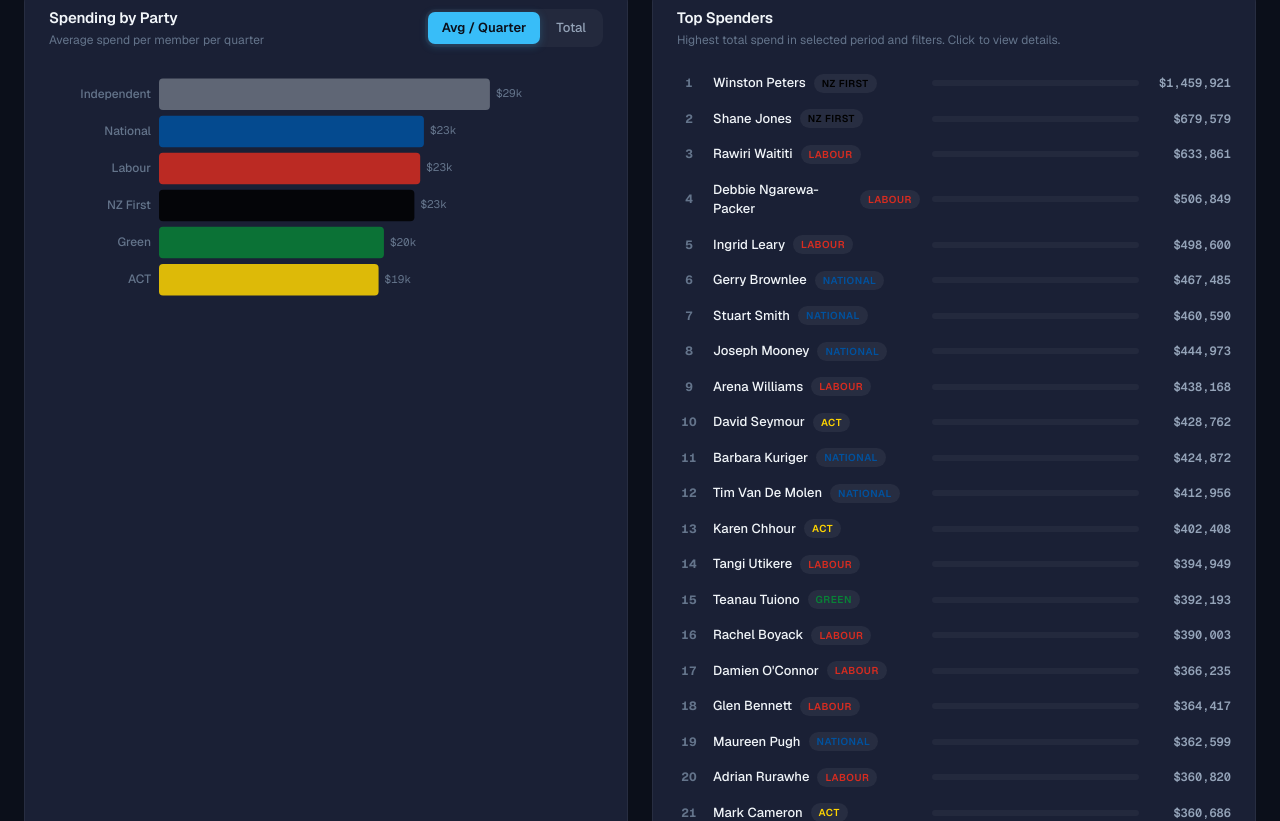
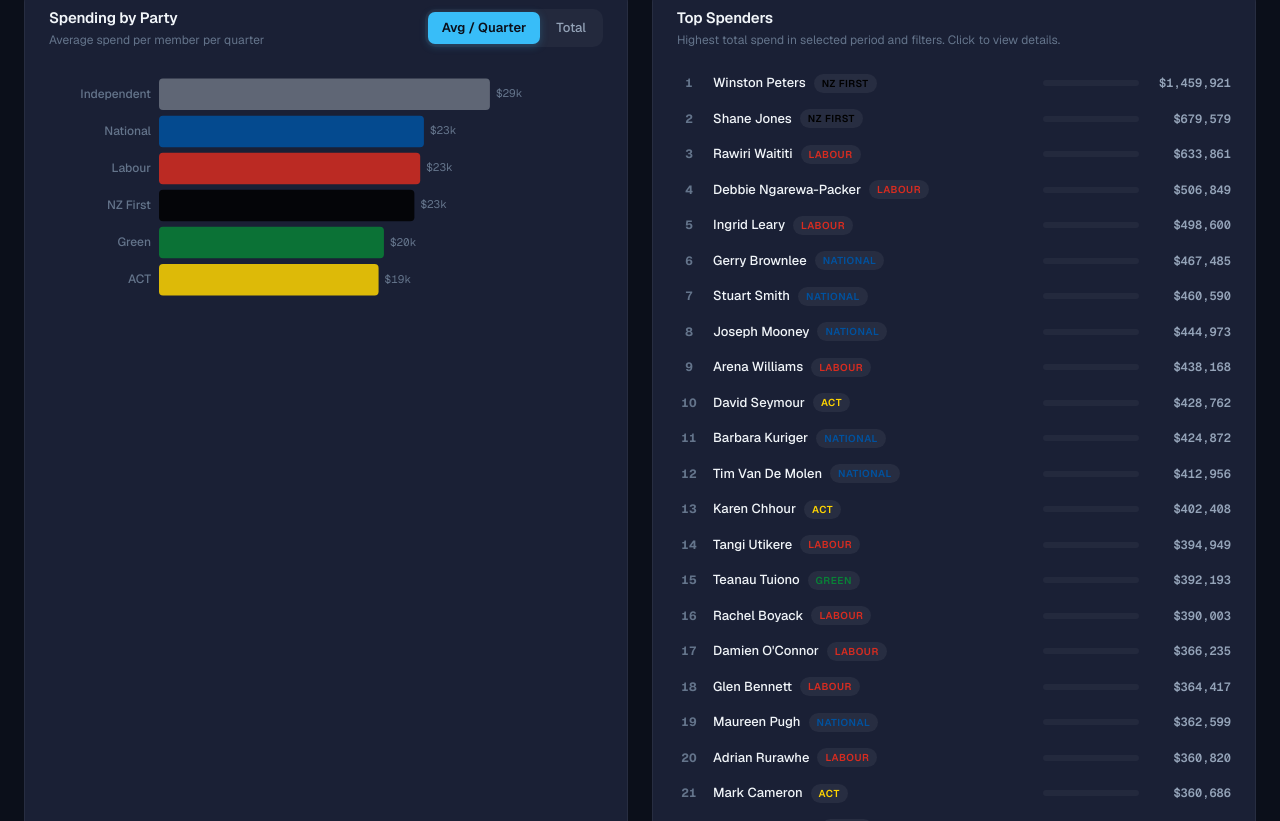
Before and after one commit to tonypls/nz-mp-expenses, a Next.js app: page / in a window 1280 px wide. Shown: the part 979-1800 px from the top of the page. Built offline with nearby package versions, Linux system fonts and the light colour scheme; no server answers.

Commit message:
fix: prevent name/party wrapping and shrink bar in Top Spenders
Co-Authored-By: Claude Sonnet 4.6 <noreply@anthropic.com>

```diff
--- a/app/components/Charts/TopSpendersChart.tsx
+++ b/app/components/Charts/TopSpendersChart.tsx
@@ -68,7 +68,7 @@ export default function TopSpendersChart({
             >
               <span className="spender-rank">{i + 1}</span>
               <span className="spender-name">
-                {s.name}
+                <span>{s.name}</span>
                 <span className="party-tag" style={{ color: PARTY_COLORS[s.party] || "var(--text-muted)" }}>{s.party}</span>
               </span>
               <div className="spender-bar-container">
--- a/app/globals.css
+++ b/app/globals.css
@@ -756,16 +756,28 @@ body {
   font-size: 0.8125rem;
   font-weight: 500;
   color: var(--text-primary);
-  flex: 1;
+  flex: 2;
   min-width: 0;
   display: flex;
   align-items: center;
   gap: 0.5rem;
+  white-space: nowrap;
   overflow: hidden;
 }
 
+.spender-name > span:first-child {
+  overflow: hidden;
+  text-overflow: ellipsis;
+  flex-shrink: 1;
+  min-width: 0;
+}
+
+.spender-name .party-tag {
+  flex-shrink: 0;
+}
+
 .spender-bar-container {
-  flex: 1;
+  flex: 0.6;
   height: 6px;
   background: rgba(255, 255, 255, 0.04);
   border-radius: 3px;
```
